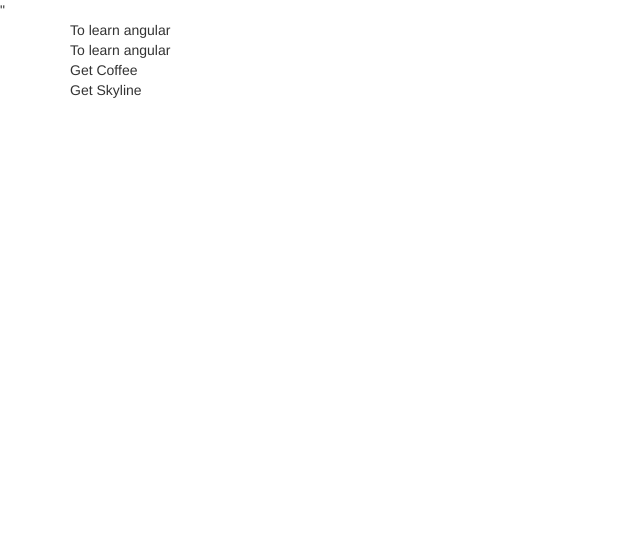
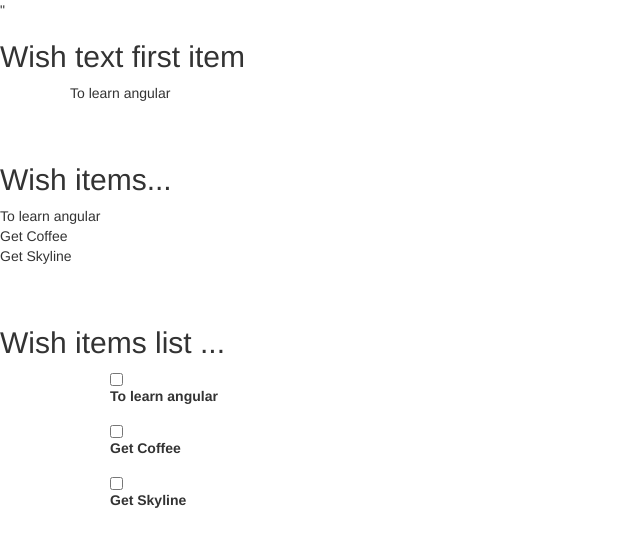
Before and after one commit to sanjayfernando83/Angular_Wishlist, an Angular app: page / in a window 1280 px wide. Shown: the top 546 px of the page, without its empty margins (0-640 px from the left). Built offline with nearby package versions, Linux system fonts and the light colour scheme.

Commit message:
checklist

```diff
--- a/src/app/app.component.css
+++ b/src/app/app.component.css
@@ -0,0 +1,3 @@
+.wish-list{
+    list-style: none;
+}
--- a/src/app/app.component.html
+++ b/src/app/app.component.html
@@ -1,10 +1,30 @@
+<h2>Wish text first item</h2>
+
 <div class="container">
     <div>{{ Items[0].wishText }}</div>
 </div>
 
+<br>
+<br>
+<h2>Wish items...</h2>
 
+<div *ngFor = "let item of Items ">
+  {{item.wishText}}
+</div>
+
+
+
+<br><br>
+
+<h2>Wish items list ...</h2>
 <div class="container">
-  <div *ngFor="let item of Items">
-    {{item.wishText}}
-  </div>
+  <ul class ="wish-list">
+    <li *ngFor="let item of Items">
+      <div class ="form-check">
+          <label class="form-check-label">
+                      <p> <input class="checkbox" type ="checkbox"  /> {{item.wishText}} </p>
+          </label>
+      </div>
+    </li>
+  </ul>
 </div>
--- a/src/app/app.component.ts
+++ b/src/app/app.component.ts
@@ -1,12 +1,12 @@
 import { Component } from '@angular/core';
 import { RouterOutlet } from '@angular/router';
 import { WishItem } from '../shared/models/wishItem';
-import { NgFor } from '@angular/common';
+import { NgFor, NgIf } from '@angular/common';
 
 @Component({
   selector: 'app-root',
   standalone: true,
-  imports: [RouterOutlet, NgFor],
+  imports: [RouterOutlet, NgFor, NgIf ],
   templateUrl: './app.component.html',
   styleUrl: './app.component.css'
 })
```
